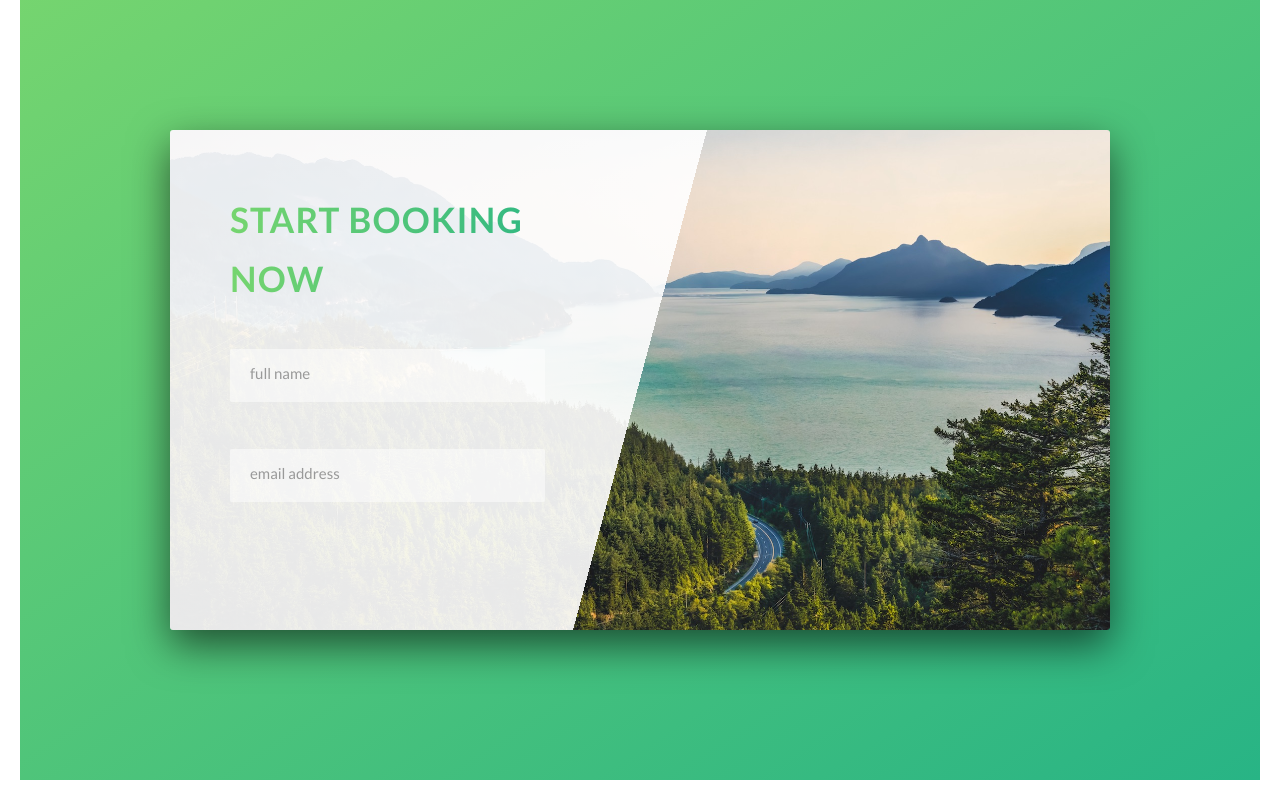
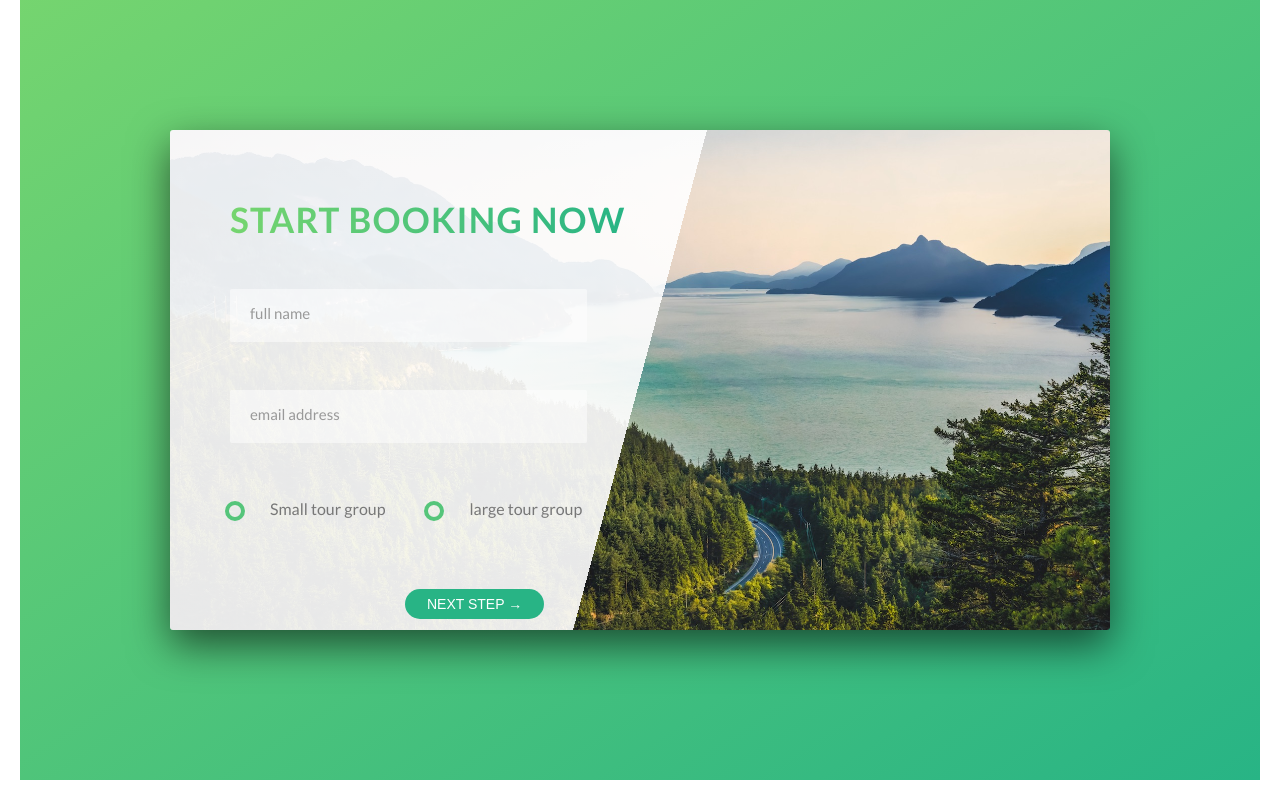
Before and after one commit to ghozlene/Responsive-website, a website: page html/index.html in a window 1280 px wide. Shown: the part 4516-5316 px from the top of the page. Drawn offline with Linux system fonts and the light colour scheme; files whose address does not match are found by name.

Commit message:
styling the forum elements

```diff
--- a/html/index.html
+++ b/html/index.html
@@ -303,6 +303,30 @@
                                 <label for="email" class="form__label">email address</label>
 
                             </div>
+
+                            <div class="form__group">
+                                <div class="form__radio-group">
+                                    <input type="radio" id="small" value="small tour" class="form__radio-input"
+                                        name="radio">
+                                    <label for="small" class="form__radio-label">
+                                        <span class="form__radio_button"></span>
+                                        Small tour group</label>
+                                </div>
+                                <div class="form__radio-group">
+                                    <input name="radio" type="radio" id="large" value="large tour"
+                                        class="form__radio-input">
+
+                                    <label for="large" class="form__radio-label">
+                                        <!-- this is the magic trick behind customize radio btn-->
+                                        <span class="form__radio_button"></span>large tour group
+                                    </label>
+                                </div>
+                            </div>
+
+                        </div>
+                        <div class="form-group">
+                            <button href="#" class="btn btn--green btn-1"> next step &rarr;</button>
+                        </div>
                     </form>
                 </div>
             </div>
--- a/sass/base/_utilities..scss
+++ b/sass/base/_utilities..scss
@@ -1,20 +1,20 @@
 .u-center-text {
-	text-align: center;
+	text-align: center !important;
 }
 
 .u-margin-botton-small {
-	margin-bottom: 1.5rem;
+	margin-bottom: 1.5rem !important;
 }
 .u-margin-botton-medium {
-	margin-bottom: 4rem;
+	margin-bottom: 4rem !important;
 }
 
 .u-margin-botton-big {
-	margin-bottom: 8rem;
+	margin-bottom: 8rem !important;
 }
 .u-margin-top-big {
-	margin-top: 8rem;
+	margin-top: 8rem !important;
 }
 .u-margin-top-huge {
-	margin-top: 10rem;
+	margin-top: 10rem !important;
 }
--- a/sass/components/_button.scss
+++ b/sass/components/_button.scss
@@ -1,5 +1,7 @@
 .btn {
-	&:link {
+	&,
+	&:link,
+	&:visited {
 		text-transform: uppercase;
 		text-decoration: none;
 		padding: 0.7rem 2.2rem;
@@ -8,22 +10,21 @@
 		border-radius: 8rem;
 		transition: all 0.2s;
 		position: relative;
+
+		//form the <button> element
 	}
-	&:visited {
-		text-transform: uppercase;
-		text-decoration: none;
-		padding: 0.7rem 2.2rem;
-		display: inline-block;
-		font-size: 0.9rem;
-		border-radius: 8rem;
-		transition: all 0.2s;
-		position: relative;
+	&-1 {
+		margin-left: 25%;
+		border: none;
+		cursor: pointer;
 	}
 	&:hover {
 		transform: translateY(-3px);
 		box-shadow: 0 10px 20px ($color-black, 0.3);
 	}
-	&:active {
+	&:focus,
+	:active {
+		outline: none;
 		transform: translateY(-1px);
 		box-shadow: 0 5px 10px ($color-black, 0.5);
 	}
--- a/sass/components/_form.scss
+++ b/sass/components/_form.scss
@@ -13,6 +13,7 @@
 		border-bottom: 5px solid transparent;
 		width: 90%;
 		display: block;
+		transition: all 0.7s;
 
 		&:focus {
 			outline: none;
@@ -39,4 +40,48 @@
 		visibility: hidden;
 		transform: translateY(-4rem);
 	}
+
+	&__radio-group {
+		display: inline-block;
+	}
+
+	&__radio-label {
+		font-size: $default-font-size;
+		cursor: pointer;
+		padding-right: 8rem;
+		width: 50%;
+		position: relative;
+		padding: 4rem;
+	}
+	&__radio-input {
+		display: none;
+	}
+	&__radio_button {
+		height: 2rem;
+		width: 2rem;
+		border: 0.4rem solid $color-primary;
+		border-radius: 50%;
+		display: inline-block;
+		position: absolute;
+		top: 4.2rem;
+		left: -0.5rem;
+
+		&::after {
+			content: '';
+			display: block;
+			height: 1rem;
+			width: 1rem;
+			border-radius: 50%;
+			position: absolute;
+			top: 10%;
+			left: 50%;
+			transform: translate(-50%);
+			background-color: $color-primary;
+			opacity: 0;
+			transition: opacity 0.2s;
+		} /*  magic tick behind showing the custom radio btn*/
+	}
+	&__radio-input:checked ~ &__radio-label &__radio_button::after {
+		opacity: 1;
+	}
 }
--- a/sass/pages/_home.scss
+++ b/sass/pages/_home.scss
@@ -54,7 +54,7 @@
 	box-shadow: 0 1.5rem 4rem rgba($color-black, 0.6);
 
 	&__form {
-		width: 50%;
+		width: 55%;
 		padding: 6rem;
 	}
 }
```
Also changed, not shown: css/style.css, 1 other file.
